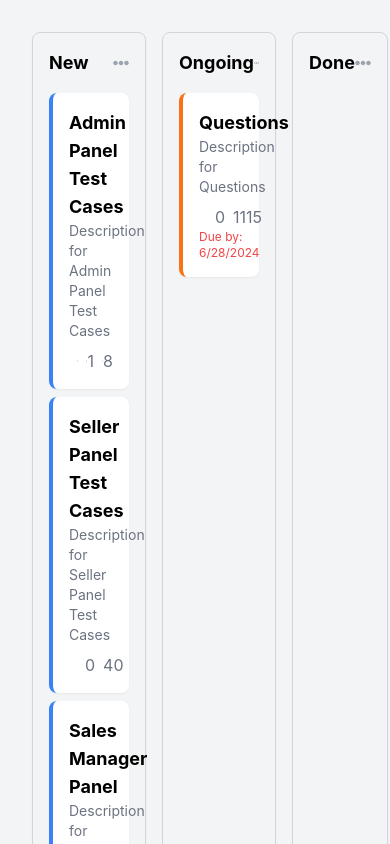
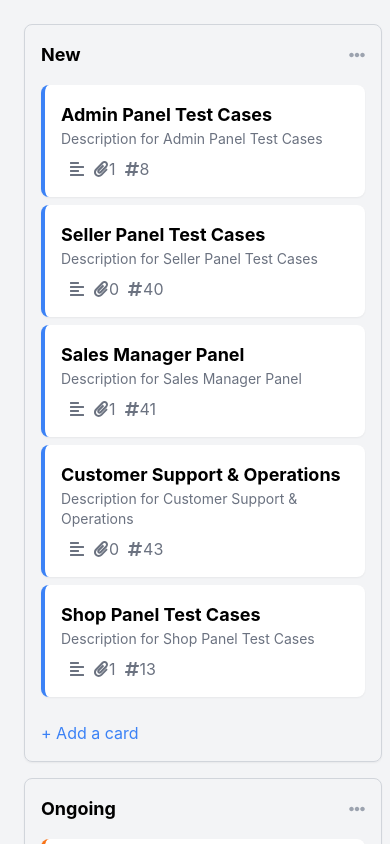
Before and after one commit to HussainShafayet/todo-app, a React (Create React App) app: page / in a window 390 px wide. Shown: the top 844 px of the page. Built offline with nearby package versions, Linux system fonts and the light colour scheme.

Commit message:
card responsive added

```diff
--- a/src/App.js
+++ b/src/App.js
@@ -33,9 +33,9 @@ const App = () => {
   }
 
   return (
-    <div className="flex flex-col items-center p-6 bg-gray-100 min-h-screen">
+    <div className="flex flex-col items-center p-4 bg-gray-100 min-h-screen">
       {showAddTodoForm && <AddTodoForm addTodo={addTodo} /> }
-      <div className="flex justify-between w-full max-w-6xl">
+      <div className="flex flex-col md:flex-row justify-between w-full max-w-6xl">
         <Column title="New" todos={todos} moveTodo={moveTodo} handleFormShow={handleFormShow}/>
         <Column title="Ongoing" todos={todos} moveTodo={moveTodo} handleFormShow={handleFormShow} />
         <Column title="Done" todos={todos} moveTodo={moveTodo} handleFormShow={handleFormShow}/>
--- a/src/components/Column.js
+++ b/src/components/Column.js
@@ -6,7 +6,7 @@ const Column = ({ title, todos, moveTodo, handleFormShow }) => {
   const filteredTodos = todos.filter(todo => todo.status === title);
 
   return (
-    <div className="flex flex-col w-1/3 p-4 border border-gray-300 rounded-lg m-2 shadow-sm">
+    <div className="flex flex-col w-full md:w-1/3 p-4 border border-gray-300 rounded-lg m-2 shadow-sm">
       <div className="flex justify-between items-center mb-4">
         <h2 className="text-lg font-bold">{title}</h2>
         <FaEllipsisH className="text-gray-400" />
```
